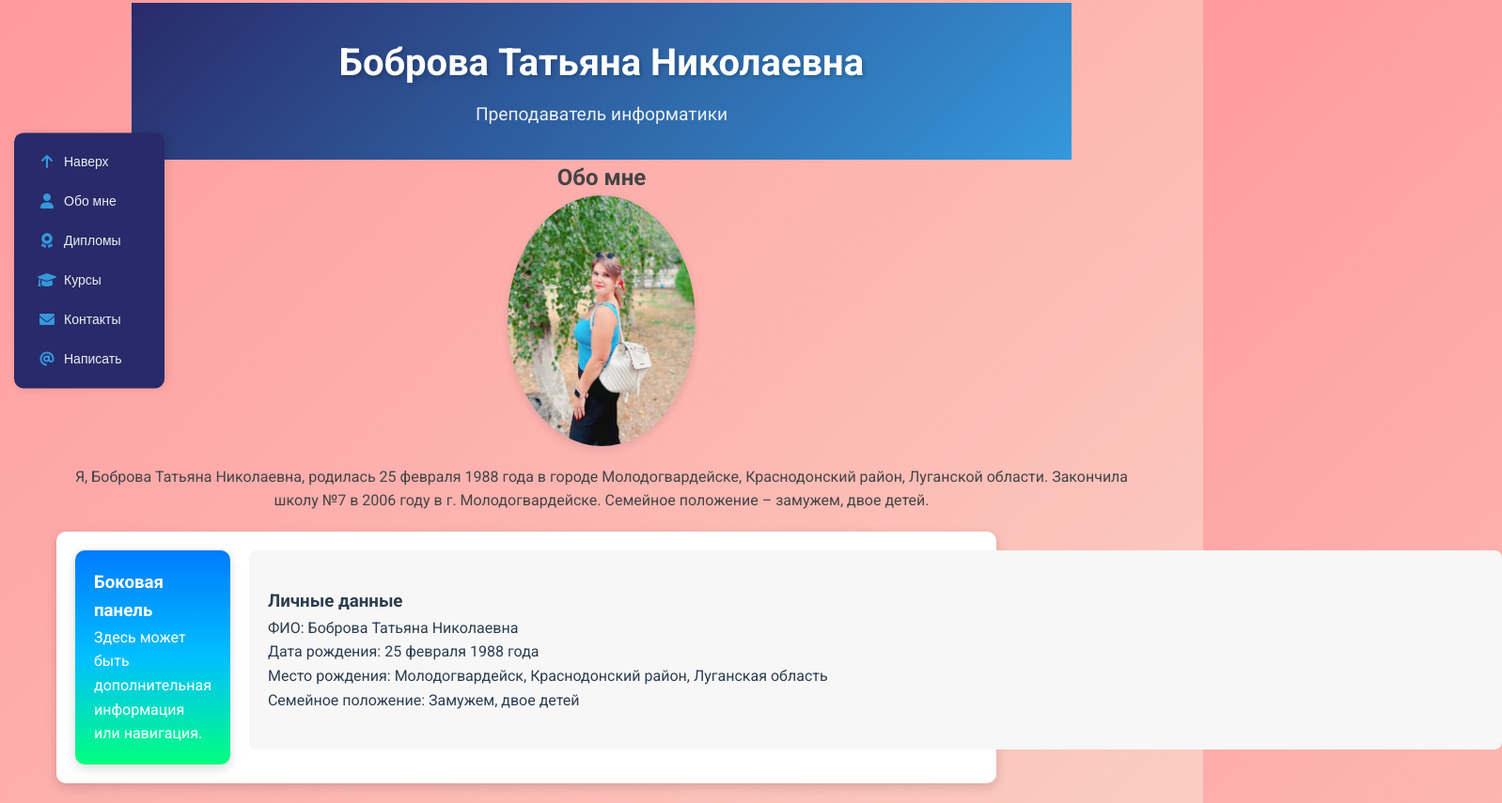
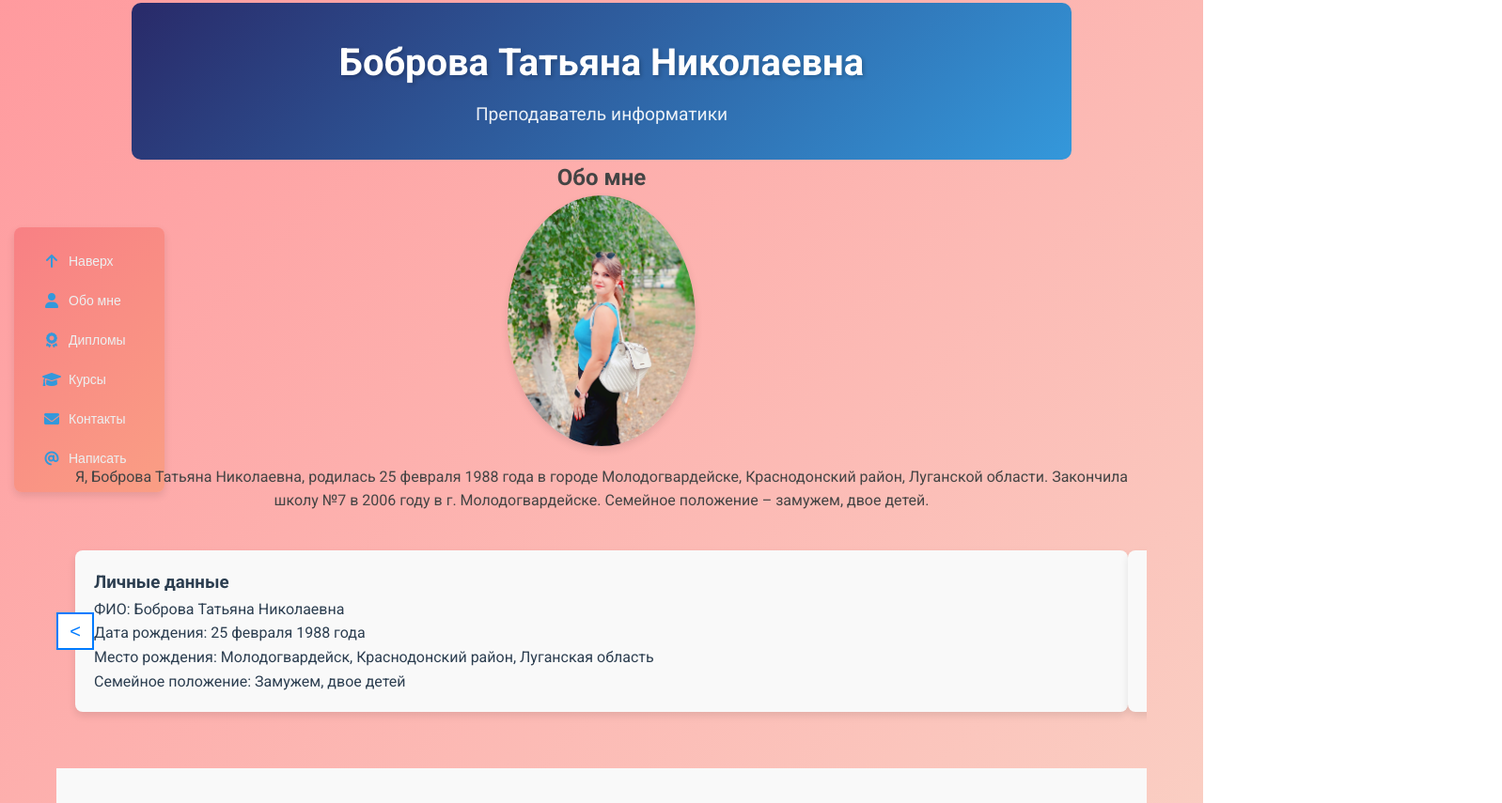
Before and after one commit to vanzuk/nady, a plain HTML site: page index.html in a window 1280 px wide. Shown: the part 17-872 px from the top of the page at 94% size, 1598 px wide, since content can reach past the window. Drawn offline with Linux system fonts and the light colour scheme.

Commit message:
Add files via upload

```diff
--- a/index.html
+++ b/index.html
@@ -56,15 +56,6 @@
 
             <!-- Блок с карточками и кнопками -->
             <div class="about-section">
-                <div class="sidebar">
-                    <h3>Боковая панель</h3>
-                    <p>Здесь может быть дополнительная информация или навигация.</p>
-                </div>
-                <div class="content">
-                    <div class="navigation-buttons">
-                        <button onclick="prevCard()" class="nav-button left">&#9664;</button>
-                        <button onclick="nextCard()" class="nav-button right">&#9654;</button>
-                    </div>
                 <div class="card-container">
                     <div class="card">
                         <h3>Личные данные</h3>
@@ -79,26 +70,15 @@
                         <p>Высшее образование: Поступила в Луганский государственный университет им. В. Даля на специальность экономика в 2006 году. Окончила университет в 2011 году, получив степень магистра. Во время учебы углубленно изучала математику и экономику, интересуясь как теоретическими аспектами, так и их практическим применением.</p>
                     </div>
                     <div class="card">
-                            <h3>Профессиональная деятельность</h3>
-                            <p>Начало карьеры: После получения магистерской степени решила стать учителем. В 2019 году поступила в Сальский институт Южного Университета на специальность «Преподавание начальных классов». В 2020 году получила диплом о профессиональной переподготовке «Учитель начальных классов».</p>
+                        <h3>Опыт работы</h3>
+                        <p>Работала в компании XYZ с 2012 по 2018 год в должности экономиста.</p>
+                        <p>С 2018 года работает в компании ABC в должности старшего аналитика.</p>
                     </div>
-                        <div class="card">
-                            <h3>Работа в образовании</h3>
-                            <p>С 2020 года работала в МБОУ Средняя общеобразовательная школа №1 в ст. Егорлыкская на должности старшей вожатой и педагога дополнительного образования. В 2022 году поступила в Таганрогский институт имени А. П. Чехова на факультет физики, математики и информатики для получения специальности «Учитель информатики». С 2023 года начала преподавать информационные дисциплины в АН ПОО «Егорлыкский колледж», включая курсы по программированию, работе с компьютером и созданию веб-сайтов.</p>
+                    <!-- Добавьте больше карточек по необходимости -->
                 </div>
-                        <div class="card">
-                            <h3>Повышение квалификации</h3>
-                            <p>Участвует в семинарах и тренингах для преподавателей, изучая новые технологии и методы обучения. Приняла участие в образовательном мероприятии «Зимний Педсовет», организованном Центром знаний «Машук», где изучала инструменты развития мозга и мышления.</p>
-                        </div>
-                        <div class="card">
-                            <h3>Участие в конференциях</h3>
-                            <p>Приняла участие в конференции OpenConf 2024, которая объединяет экспертов и специалистов из области информационных технологий.</p>
-                        </div>
-                        <div class="card">
-                            <h3>Образовательная философия</h3>
-                            <p>Татьяна стремится создавать интересные и вовлекающие уроки с использованием интерактивных методов и технологий. Она помогает ученикам развивать критическое мышление и навыки решения проблем, гордясь своим вкладом в образование и подготовкой студентов к будущим вызовам в сфере информационных технологий.</p>
-                        </div>
-                    </div>
+                <div class="navigation-buttons">
+                    <button class="nav-button left">&lt;</button>
+                    <button class="nav-button right">&gt;</button>
                 </div>
             </div>
 
@@ -224,7 +204,7 @@
                             <h3>Базы данных</h3>
                             <p>Проектирование и работа с базами данных, SQL и системы управления БД.</p>
                             <ul class="course-details">
-                                <li><i class="fas fa-clock"></i> 2 месяца</li>
+                                <li><i class="fas fa-clock"></i> 2 ��есяца</li>
                                 <li><i class="fas fa-level-up-alt"></i> Продвинутый уровень</li>
                             </ul>
                         </div>
@@ -260,11 +240,9 @@
                 const targetElement = document.querySelector(targetId);
 
                 if (targetElement) {
-                    // Получаем позицию элемента
                     const elementPosition = targetElement.getBoundingClientRect().top;
                     const offsetPosition = elementPosition + window.pageYOffset - 50; // Отступ 50px сверху
 
-                    // Плавный скролл
                     window.scrollTo({
                         top: offsetPosition,
                         behavior: 'smooth'
@@ -337,6 +315,32 @@
 
         // Инициализация первой карточки
         showCard(currentCardIndex);
+
+        const container = document.querySelector('.card-container');
+        const cards = document.querySelectorAll('.card');
+        const leftButton = document.querySelector('.nav-button.left');
+        const rightButton = document.querySelector('.nav-button.right');
+
+        let currentIndex = 0;
+
+        function updateCardPosition() {
+            const offset = -currentIndex * 100; // Смещение в процентах
+            container.style.transform = `translateX(${offset}%)`;
+        }
+
+        leftButton.addEventListener('click', () => {
+            if (currentIndex > 0) {
+                currentIndex--;
+                updateCardPosition();
+            }
+        });
+
+        rightButton.addEventListener('click', () => {
+            if (currentIndex < cards.length - 1) {
+                currentIndex++;
+                updateCardPosition();
+            }
+        });
     </script>
 </body>
 </html>
--- a/style.css
+++ b/style.css
@@ -148,6 +148,7 @@ footer {
     --background-light: #f9f9f9;
     --hover-color: #5e4f34;
     --transition: all 0.3s ease;
+    --side-panel-color: #292a69;
 }
 
 * {
@@ -207,6 +208,7 @@ section {
     padding: 6rem 2rem; /* Уменьшено с 8rem до 6rem */
     margin: 0 auto;
     max-width: 800px; /* Добавлено ограничение ширины */
+    border-radius: 10px;
 }
 
 .hero h1 {
@@ -385,19 +387,6 @@ section h2::after {
     margin: 1rem auto;
 }
 
-/* Стили для боковой панели */
-.side-panel {
-    width: 180px;
-    background: var(--primary-color);
-    padding: 15px;
-    position: fixed;
-    left: 20px;
-    top: 30%;
-    transform: translateY(-30%);
-    border-radius: 15px;
-    box-shadow: 2px 0 10px rgba(0, 0, 0, 0.1);
-    height: auto;
-}
 
 .panel-content {
     display: flex;
@@ -562,7 +551,7 @@ section h2::after {
     }
 }
 
-/* Дополнительный медиа-запрос для очень маленьких экранов */
+/* Допонительный меиа-запрос для очень маленьких экранов */
 @media (max-width: 480px) {
     .panel-content {
         flex-direction: column;
@@ -671,12 +660,19 @@ section h2::after {
 
 /* Боковая панель */
 .side-panel {
-    width: 180px; /* Немного уменьшена ширина панели */
-    background: var(--primary-color);
-    padding: 15px;
-    border-radius: 10px;
-    box-shadow: 2px 0 10px rgba(0, 0, 0, 0.1);
-    z-index: 1000;
+    width: 250px; /* Установите желаемую ширину */
+    height: auto; /* Убедитесь, что высота не фиксирована */
+    background: linear-gradient(135deg, #f88084, #fa9e84); /* Градиент */
+    color: #ffffff;
+    padding: 20px;
+    border-radius: 8px;
+    box-shadow: 0 4px 8px rgba(0, 0, 0, 0.1);
+    position: fixed; /* Фиксированное позиционирование */
+    top: 50%; /* Позиционирование по вертикали */
+    left: 15px; /* Отступ от левого края */
+    transform: translateY(-50%); /* Центрирование по вертикали */
+    overflow-y: auto; /* Добавьте прокрутку, если содержимое превышает высоту */
+    max-height: 100vh; /* Ограничьте максимальную высоту */
 }
 
 .panel-content {
@@ -1155,10 +1151,13 @@ footer {
 }
 
 .about-me {
+    overflow: hidden; /* Скрыть содержимое, выходящее за границы */
+    max-width: 100%; /* Убедиться, что ширина не превышает родительский блок */
     margin-bottom: 20px;
     font-family: 'Roboto', sans-serif; /* Замените на ваш шрифт */
     color: #444; /* Основной цвет текста */
     text-align: center; /* Центрирование текста */
+    position: relative; /* Для позиционирования кнопок */
 }
 
 .profile-image {
@@ -1171,42 +1170,26 @@ footer {
 }
 
 .about-section {
-    display: flex;
+    overflow: hidden;
+    max-width: 100%;
+    position: relative;
     padding: 20px;
-    background-color: #ffffff;
-    border-radius: 10px;
-    box-shadow: 0 4px 12px rgba(0, 0, 0, 0.15);
-    max-width: 1000px;
-}
-
-.sidebar {
-    width: 200px;
-    background-image: linear-gradient(to bottom, #007BFF, #00BFFF, #00FF7F); /* Градиент для боковой панели */
-    border-radius: 10px;
-    padding: 20px;
-    color: #ffffff;
-    box-shadow: 0 4px 12px rgba(0, 0, 0, 0.15);
-    margin-right: 20px;
-}
-
-.content {
-    flex-grow: 1;
-    position: relative;
 }
 
 .card-container {
     display: flex;
-    overflow: hidden;
-    position: relative;
+    transition: transform 0.3s ease-in-out;
+    width: 100%; /* Убедитесь, что контейнер занмает всю ирину */
 }
 
 .card {
-    min-width: 100%;
-    padding: 40px 20px;
+    flex: 0 0 100%; /* Каждая карточка занимает всю ширину контейнера */
     box-sizing: border-box;
-    transition: transform 0.3s ease-in-out;
-    background-color: #f7f7f7;
+    padding: 20px;
+    background-color: #f9f9f9;
     border-radius: 8px;
+    box-shadow: 0 4px 8px rgba(0, 0, 0, 0.1);
+    margin: 0; /* Убираем отступы */
 }
 
 .navigation-buttons {
@@ -1222,7 +1205,7 @@ footer {
 .nav-button {
     background-color: #ffffff;
     color: #007BFF;
-    border: 3px solid #007BFF;
+    border: 2px solid #007BFF;
     width: 40px;
     height: 40px;
     cursor: pointer;
@@ -1233,7 +1216,7 @@ footer {
     display: flex;
     align-items: center;
     justify-content: center;
-    position: absolute;
+    position: relative;
 }
 
 .nav-button:hover {
@@ -1242,9 +1225,9 @@ footer {
 }
 
 .nav-button.left {
-    left: 10px;
+    margin-left: -20px;
 }
 
 .nav-button.right {
-    right: 10px;
+    margin-right: -20px;
 }
```
Also changed, not shown: 1 other file. Lines whose indentation alone changed are shown as unchanged.
